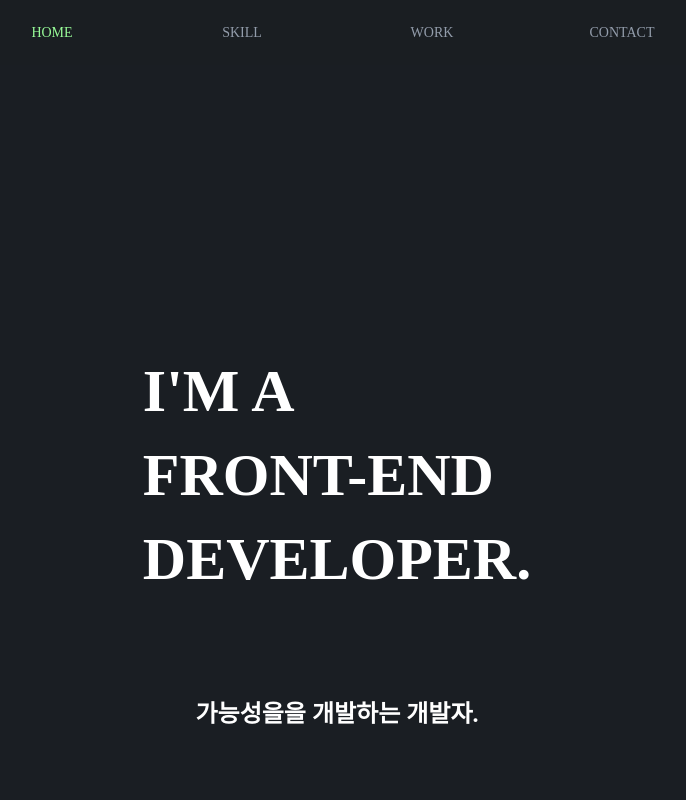
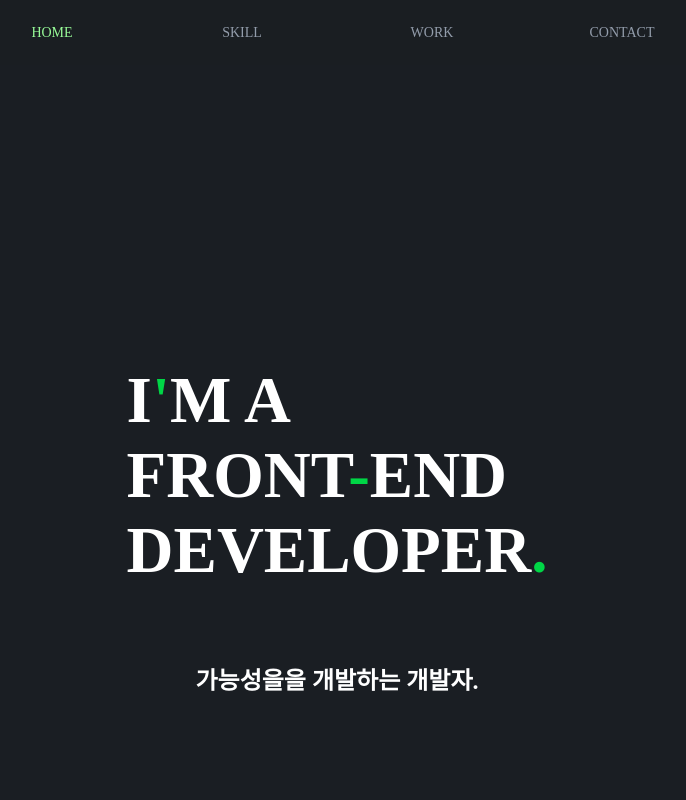
Before and after one commit to bbagbbagn2/PJH-Portfolio, a React (Create React App) app: page / in a window 1280 px wide. Shown: the top 800 px of the page, without its empty margins (303-989 px from the left). Built offline with nearby package versions, Linux system fonts and the light colour scheme.

Commit message:
프로피 페이지 디자인 변경

```diff
--- a/src/index.js
+++ b/src/index.js
@@ -5,12 +5,22 @@ import { createGlobalStyle } from 'styled-components';
 
 const GlobalStyle = createGlobalStyle`
   body {
+    margin: 0;
     padding: 0;
-    margin: 0;
+    border: 0;
+    background: transpartrent;
+    outline: 0;
   }
+
   a {
     text-decoration: none;
   }
+
+  h1, h2, h3 {
+    margin: 0;
+    padding: 0;
+  }
+
   button {
     border: none;
     background: #FFFFFF;
@@ -18,6 +28,7 @@ const GlobalStyle = createGlobalStyle`
 `;
 
 const root = ReactDOM.createRoot(document.getElementById('root'));
+
 root.render(
   <React.StrictMode>
     <App />
--- a/src/pages/Main/MainCSS.ts
+++ b/src/pages/Main/MainCSS.ts
@@ -1,7 +1,7 @@
 import styled from 'styled-components';
 
 export const MainPageLayout = styled.div`
-background: #1A1E23;
+    background: #1A1E23;
 `;
 
 export const MainPageRow = styled.div`
--- a/src/pages/Profile/Profile.tsx
+++ b/src/pages/Profile/Profile.tsx
@@ -1,32 +1,23 @@
 import React, { useState, useEffect } from 'react';
-import * as S from './ProfileCss.ts';
+import * as S from './ProfileCss';
 
 export default function Profile(): JSX.Element {
-    const [windowWidth, setWindowWidth] = useState<number>(window.innerWidth);
-
-    useEffect(() => {
-        const handleResize = () => setWindowWidth(window.innerWidth);
-        window.addEventListener('resize', handleResize);
-        return () => window.removeEventListener('resize', handleResize);
-    }, []);
-
     return (
         <S.ProfilePageSection>
             <S.ProfilePageBox>
                 <S.TitleBox>
-                    {windowWidth <= 768 ? (
-                        <h1>
-                            <S.ProfilePageParagraph fontSize="48px" lineHeight="1.4em">I'M A</S.ProfilePageParagraph>
-                            <S.ProfilePageParagraph fontSize="48px" lineHeight="1.4em">FRONT-END</S.ProfilePageParagraph>
-                            <S.ProfilePageParagraph fontSize="48px" lineHeight="1.4em">DEVELOPER.</S.ProfilePageParagraph>
-                        </h1>
-                    ) : (
-                        <h1>
-                            <S.ProfilePageParagraph fontSize="60px" lineHeight="1.4em">I'M A</S.ProfilePageParagraph>
-                            <S.ProfilePageParagraph fontSize="60px" lineHeight="1.4em">FRONT-END</S.ProfilePageParagraph>
-                            <S.ProfilePageParagraph fontSize="60px" lineHeight="1.4em">DEVELOPER.</S.ProfilePageParagraph>
-                        </h1>
-                    )}
+                            <S.ProfilePageHeading>
+                                I
+                                <S.ProfilePageSpan>'</S.ProfilePageSpan>
+                                M A
+                                <br />
+                                FRONT
+                                <S.ProfilePageSpan>-</S.ProfilePageSpan>
+                                END
+                                <br />
+                                DEVELOPER
+                                <S.ProfilePageSpan>.</S.ProfilePageSpan>
+                            </S.ProfilePageHeading>
                 </S.TitleBox>
                 <div>
                     <h5>
--- /dev/null
+++ b/src/pages/Profile/ProfileCss.js
@@ -0,0 +1,47 @@
+import { style } from '@mui/system';
+import styled from 'styled-components';
+
+export const ProfilePageSection = styled.section`
+height: 1088px;
+min-height: 1088px;
+display: grid;
+place-items: center;
+place-content: center;
+`;
+
+export const ProfilePageBox = styled.div`
+display: grid;
+`;
+
+export const ProfilePageHeading = styled.h1`
+    background: transparent;
+    border: none;
+    color: #FFF;
+    font-size: 65px;
+    letter-spacing: normal;
+    line-height: normal;
+
+    @media screen and (max-width: 780px) {
+        font-size: 36px;
+    }
+`;
+
+export const ProfilePageSpan = styled.span`
+    color: rgb(0, 214, 70);
+`;
+export const ProfilePageParagraph = styled.p`
+margin: 0;
+color: #FFFFFF;
+
+font-size: ${props => props.fontSize || "65px"};
+line-height: ${props => props.lineHeight};
+text-align: ${props => props.textAlign};
+`;
+
+export const TitleBox = styled.div`
+    position: relative;
+    display: grid;
+    align-items: center;
+    justify-content: center;
+    margin-bottom: 50px;
+`;
--- a/src/pages/Profile/ProfileCss.ts
+++ /dev/null
@@ -1,27 +0,0 @@
-import styled from 'styled-components';
-
-export const ProfilePageSection = styled.section`
-height: 1088px;
-min-height: 1088px;
-display: grid;
-place-items: center;
-place-content: center;
-`;
-
-export const ProfilePageBox = styled.div`
-display: grid;
-`;
-
-export const ProfilePageParagraph = styled.p<{ fontSize?: string; lineHeight?: string; textAlign?: string; }>`
-margin: 0;
-color: #FFFFFF;
-
-font-size: ${props => props.fontSize || "65px"};
-line-height: ${props => props.lineHeight};
-text-align: ${props => props.textAlign};
-`;
-
-export const TitleBox = styled.div`
-display: inline-block;
-margin-bottom: 50px;
-`;
```
